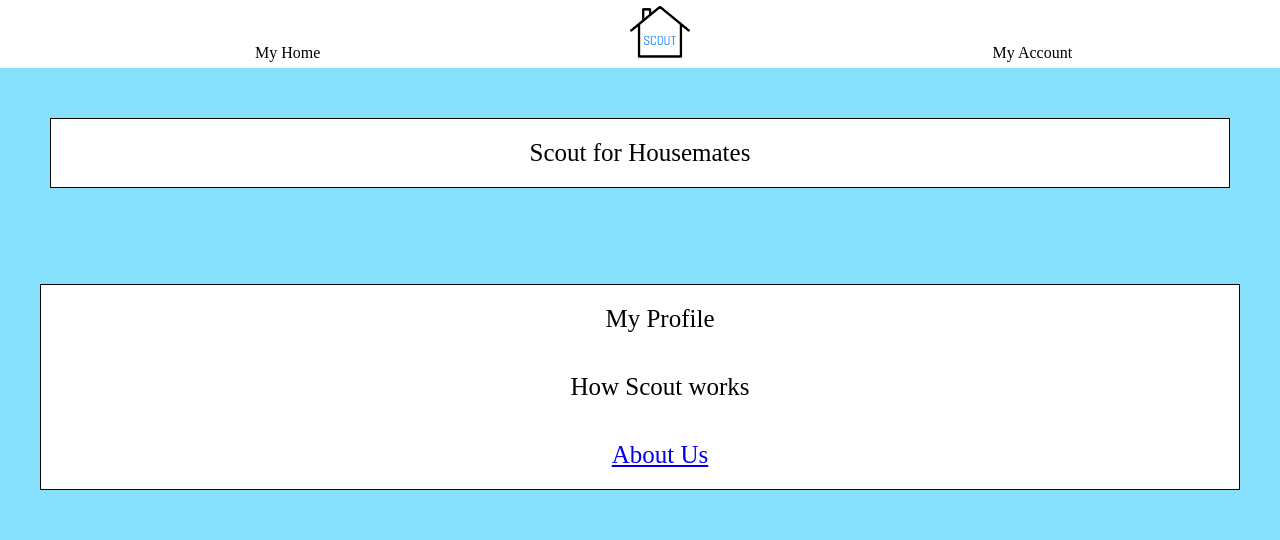
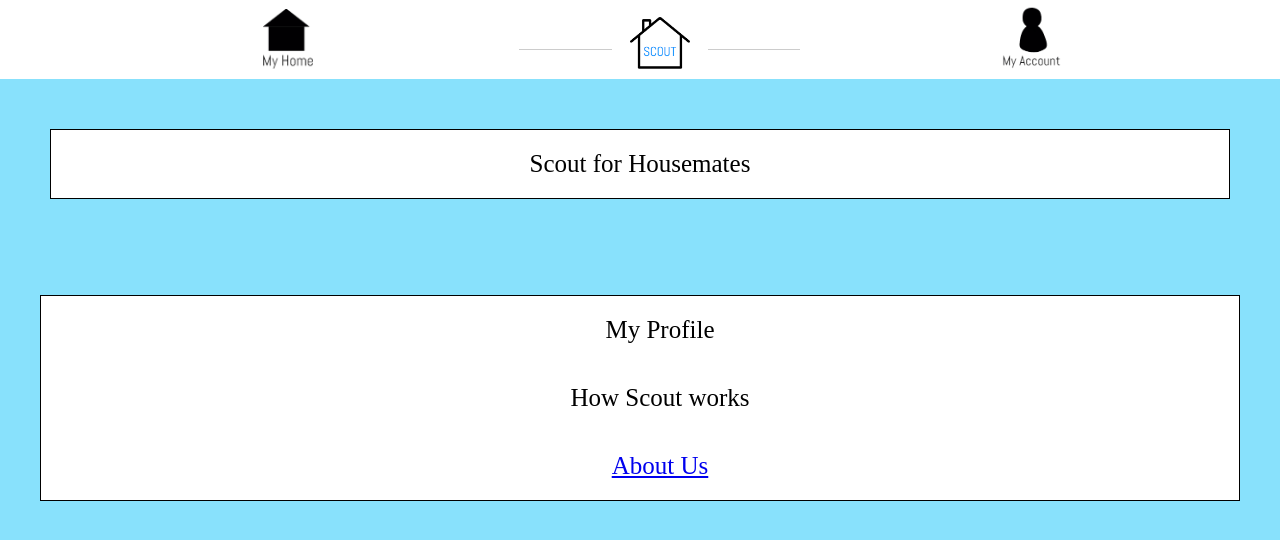
Before and after one commit to marcuslangford/SCOUT, a plain HTML site: page webpages/myHome.html in a window 1280 px wide. Drawn offline with Linux system fonts and the light colour scheme.

Commit message:
Icons as links instead of text.

```diff
--- a/webpages/mainstyle.css
+++ b/webpages/mainstyle.css
@@ -72,6 +72,33 @@ form a{
 }
 #smallLogo{
   width: 60px;
+}
+#accountLogo{
+	width: 60px;
+}
+#homeLogo{
+	width: 50px;
+}
+.logo-line{
+	position: relative;
+	text-align: center;
+}
+
+/* Joined both selectors, since were pretty much the same */
+.logo-line::before,
+.logo-line::after {
+    min-width: 25%;
+    height: 11px;
+
+    border-top: 1px solid #ccc;
+
+    display: inline-block;
+    content: '';
+
+    padding-top: 0.5em;
+
+    margin-left: 5%;
+    margin-right: 5%;
 }
 /*** End of Top Navigation Bar ***/
 
--- a/webpages/myHome.html
+++ b/webpages/myHome.html
@@ -8,9 +8,10 @@
   <body>
     <div id="topNavigationBar">
       <ul>
-        <li><a href="myHome.html">My Home</a></li>
-        <li><a href="scout.html"><img id="smallLogo" src="scout.png" alt="logo of scout website."></a></li>
-        <li><a href="myAccount.html">My Account</a></li>
+        <li><a href="myHome.html"><img id="homeLogo" src="home.png" alt="logo of home link"></a></li>
+        <li><a href="scout.html"><div class="logo-line"><img id="smallLogo" src="scout.png" alt="logo of scout website."></div></a></li>
+
+		<li><a href="myAccount.html"><img id="accountLogo" src="account.png" alt="logo of account link"></div></a></li>
       </ul>
     </div>
 
--- a/webpages/scout.js
+++ b/webpages/scout.js
@@ -1,4 +1,3 @@
-
 var users = ['marcus'];
 var passwords = ['up'];
 
```
Also changed, not shown: webpages/account.png (added), webpages/home.png (added).
